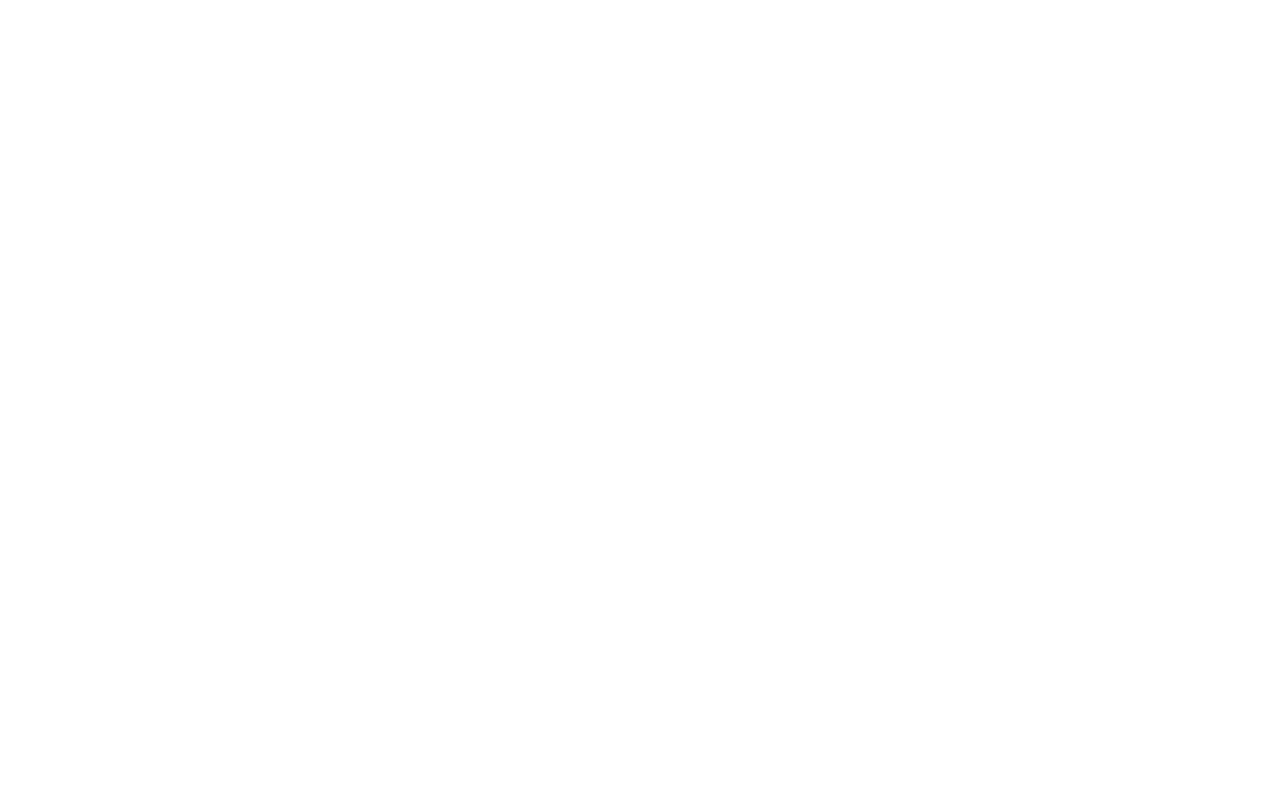
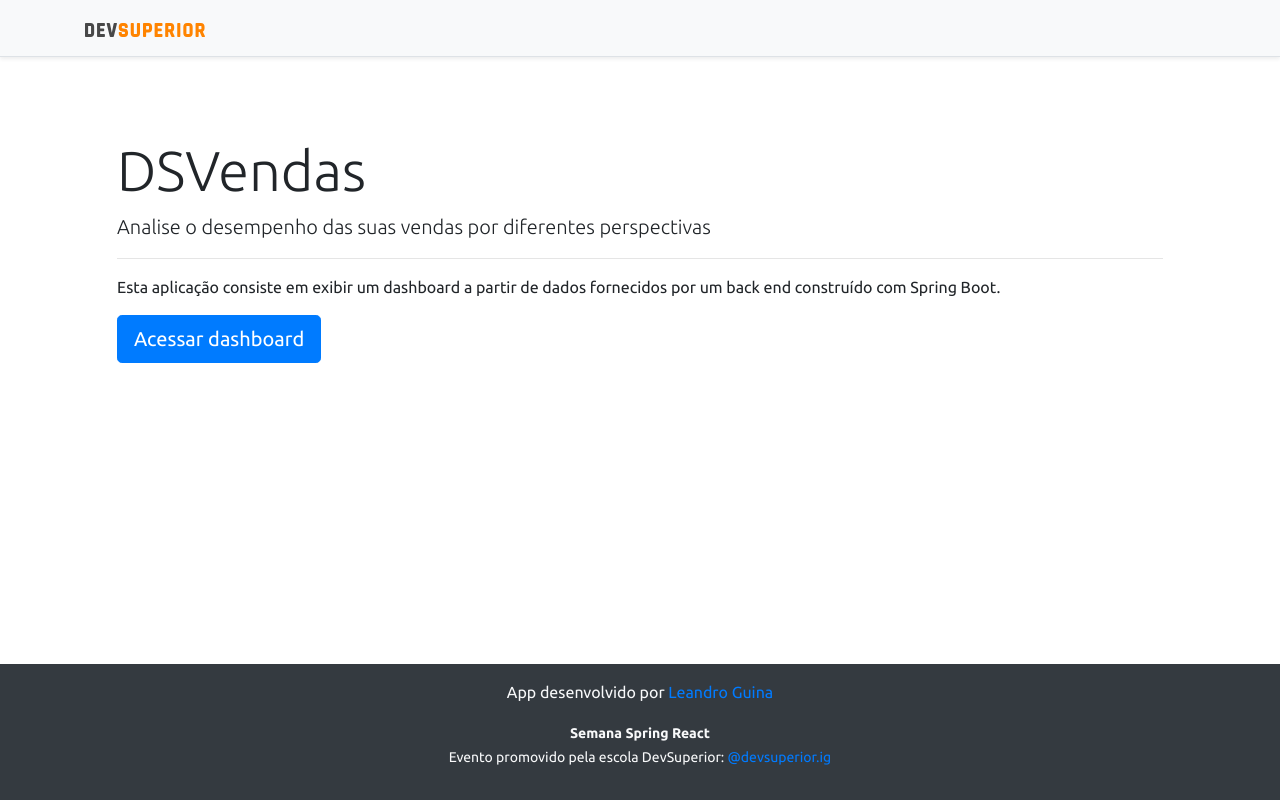
Before and after one commit to guina86/dsvendas-sds3, a React (Create React App) app in the folder frontend/: page / in a window 1280 px wide. Built offline with nearby package versions, Linux system fonts and the light colour scheme.

Commit message:
Home, navigation

```diff
--- a/frontend/src/Routes.tsx
+++ b/frontend/src/Routes.tsx
@@ -3,7 +3,8 @@
 import Dashboard from "pages/Dashboard"
 
 const Routes = () => {
-  return <Router>
+  return (
+    <Router>
       <Switch>
         <Route path="/" exact>
           <Home />
@@ -13,6 +14,7 @@
         </Route>
       </Switch>
     </Router>
+  )
 }
 
 export default Routes
--- a/frontend/src/assets/css/styles.css
+++ b/frontend/src/assets/css/styles.css
@@ -1,9 +1,10 @@
-@import url('https://fonts.googleapis.com/css2?family=Ubuntu:wght@300;400;500;700&display=swap');
+@import url("https://fonts.googleapis.com/css2?family=Ubuntu:wght@300;400;500;700&display=swap");
 :root {
-    --color-primary: #FF8400;
+  --color-primary: #ff8400;
 }
 
-html, body {
+html,
+body {
   height: 100%;
   font-family: "Ubuntu", sans-serif;
 }
@@ -18,6 +19,10 @@
   flex: 1 0 auto;
 }
 
+.jumbotron {
+  background: none;
+}
+
 .footer {
   flex-shrink: 0;
   text-align: center;
--- a/frontend/src/components/BarChart/index.tsx
+++ b/frontend/src/components/BarChart/index.tsx
@@ -1,26 +1,25 @@
-import Chart from 'react-apexcharts'
+import Chart from "react-apexcharts"
 
 function BarChart() {
-
   const options = {
     plotOptions: {
       bar: {
         horizontal: true,
+      },
+    },
   }
-        },
-    };
 
   const mockData = {
     labels: {
-            categories: ['Anakin', 'Barry Allen', 'Kal-El', 'Logan', 'Padmé']
+      categories: ["Anakin", "Barry Allen", "Kal-El", "Logan", "Padmé"],
     },
     series: [
       {
         name: "% Sucesso",
-                data: [43.6, 67.1, 67.7, 45.6, 71.1]
+        data: [43.6, 67.1, 67.7, 45.6, 71.1],
+      },
+    ],
   }
-        ]
-    };
 
   return (
     <div>
--- a/frontend/src/components/DonutChart/index.tsx
+++ b/frontend/src/components/DonutChart/index.tsx
@@ -1,16 +1,15 @@
-import Chart from 'react-apexcharts'
+import Chart from "react-apexcharts"
 
 function DonutChart() {
-
   const mockData = {
     series: [477138, 499928, 444867, 220426, 473088],
-        labels: ['Anakin', 'Barry Allen', 'Kal-El', 'Logan', 'Padmé']
+    labels: ["Anakin", "Barry Allen", "Kal-El", "Logan", "Padmé"],
   }
 
   const options = {
     legend: {
-            show: true
-        }
+      show: true,
+    },
   }
 
   return (
--- a/frontend/src/components/Navbar/index.tsx
+++ b/frontend/src/components/Navbar/index.tsx
@@ -1,11 +1,14 @@
-import ImgDsDark from '../../assets/img/ds_dark.svg'
+import { Link } from "react-router-dom"
+import ImgDsDark from "../../assets/img/ds_dark.svg"
 
 const NavBar = () => {
   return (
     <div className="d-flex flex-column flex-md-row align-items-center p-3 px-md-4 mb-3 bg-light border-bottom shadow-sm">
       <div className="container">
         <nav className="my-2 my-md-0 mr-md-3">
+          <Link to="/">
             <img src={ImgDsDark} alt="DevSuperior" width="120" />
+          </Link>
         </nav>
       </div>
     </div>
--- a/frontend/src/pages/Home/index.tsx
+++ b/frontend/src/pages/Home/index.tsx
@@ -1,9 +1,28 @@
+import Footer from "components/Footer"
+import NavBar from "components/Navbar"
+import { Link } from "react-router-dom"
+
 const Home = () => {
-    return (
-        <div>
-
+  return (
+    <>
+      <NavBar />
+      <div className="container">
+        <div className="jumbotron">
+          <h1 className="display-4">DSVendas</h1>
+          <p className="lead">Analise o desempenho das suas vendas por diferentes perspectivas</p>
+          <hr />
+          <p>
+            Esta aplicação consiste em exibir um dashboard a partir de dados fornecidos por um back
+            end construído com Spring Boot.
+          </p>
+          <Link className="btn btn-primary btn-lg" to="/dashboard">
+            Acessar dashboard
+          </Link>
         </div>
-    )
+      </div>
+      <Footer />
+    </>
+  )
 }
 
 export default Home
```
Also changed, not shown: frontend/src/App.tsx (+3 -6 lines), frontend/src/components/Footer/index.tsx (+17 -4 lines), frontend/src/components/DataTable/index.tsx (indentation only). Lines whose indentation alone changed are shown as unchanged.
